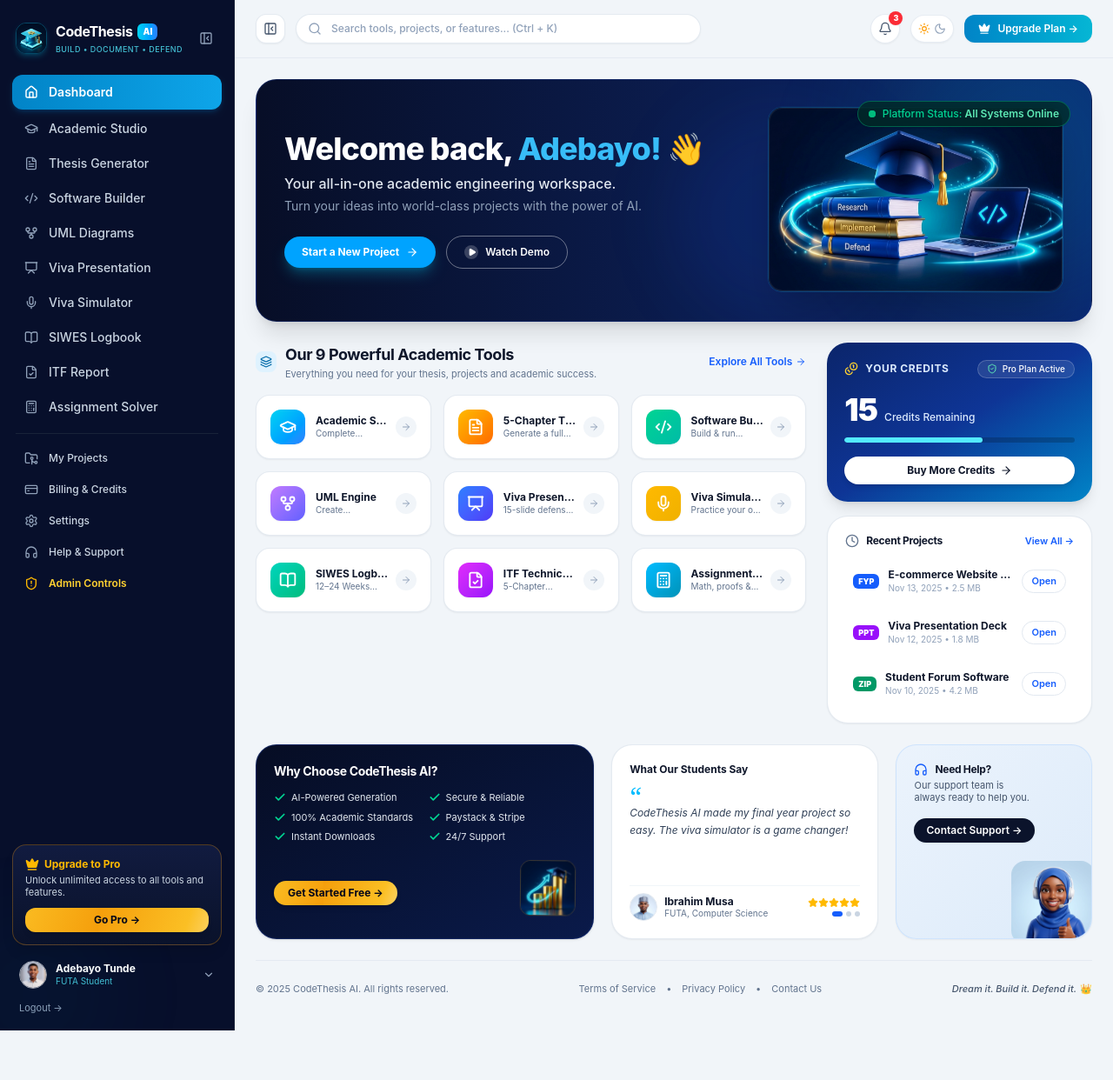
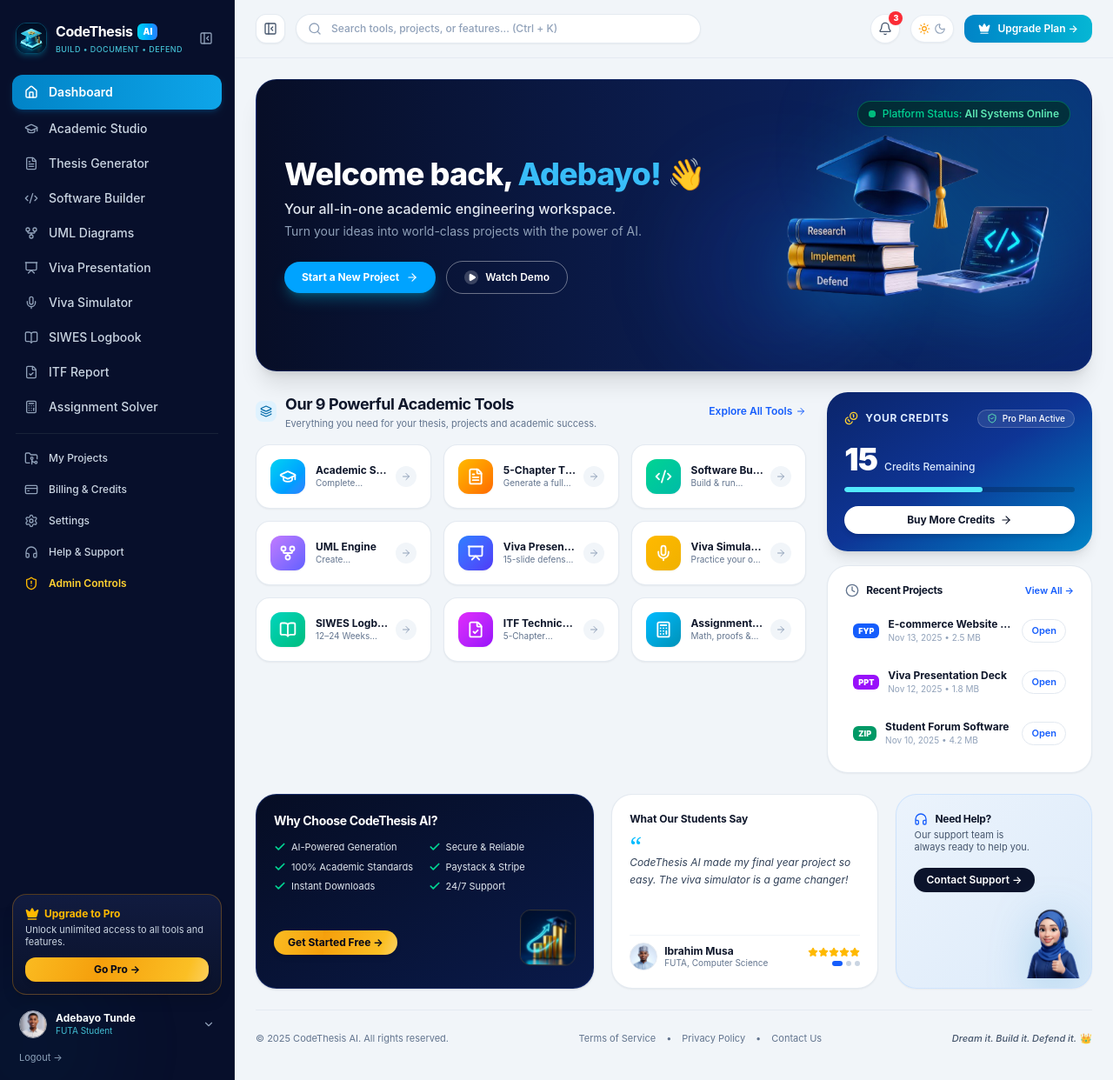
Before and after one commit to yaseeradam/codethesis.ai, a Next.js app in the folder web/: page /dashboard in a window 1280 px wide. Shown: the whole page at 87% size. Before the commit the page ends 1185 px from the top, so only its background shows below. Built offline with nearby package versions, Linux system fonts and the light colour scheme.

Commit message:
feat: use transparent 3D header.png and women.png with floating animations and cyan drop shadows

```diff
--- a/web/src/app/dashboard/page.tsx
+++ b/web/src/app/dashboard/page.tsx
@@ -702,16 +702,14 @@ function DashboardMain() {
 
               {/* Center-Right 3D Visual Centerpiece */}
               <div className="lg:col-span-5 relative flex items-center justify-center lg:justify-end">
-                <div className="relative w-full max-w-[340px] aspect-[16/10] rounded-2xl overflow-hidden shadow-2xl border border-cyan-400/20 animate-float">
+                <div className="relative w-full max-w-[420px] aspect-[4/3] animate-float drop-shadow-[0_20px_40px_rgba(2,132,199,0.4)]">
                   <Image
-                    src="/assets/hero_academic_3d.jpg"
+                    src="/assets/header.png"
                     alt="3D Floating Graduation Cap, Books and Laptop"
                     fill
-                    className="object-cover"
+                    className="object-contain"
                     priority
                   />
-                  {/* Subtle edge glow */}
-                  <div className="absolute inset-0 ring-1 ring-inset ring-white/10 rounded-2xl pointer-events-none" />
                 </div>
               </div>
             </div>
@@ -1027,12 +1025,12 @@ function DashboardMain() {
               </div>
 
               {/* 3D Female Support Specialist Avatar with Thumbs Up */}
-              <div className="absolute -bottom-2 -right-1 w-24 h-24 rounded-2xl overflow-hidden animate-float flex-shrink-0">
+              <div className="absolute -bottom-1 -right-2 w-28 h-28 animate-float flex-shrink-0 drop-shadow-[0_10px_25px_rgba(2,132,199,0.25)]">
                 <Image
-                  src="/assets/support_avatar_3d.jpg"
+                  src="/assets/women.png"
                   alt="3D Support Specialist"
                   fill
-                  className="object-cover"
+                  className="object-contain"
                 />
               </div>
             </div>
```
